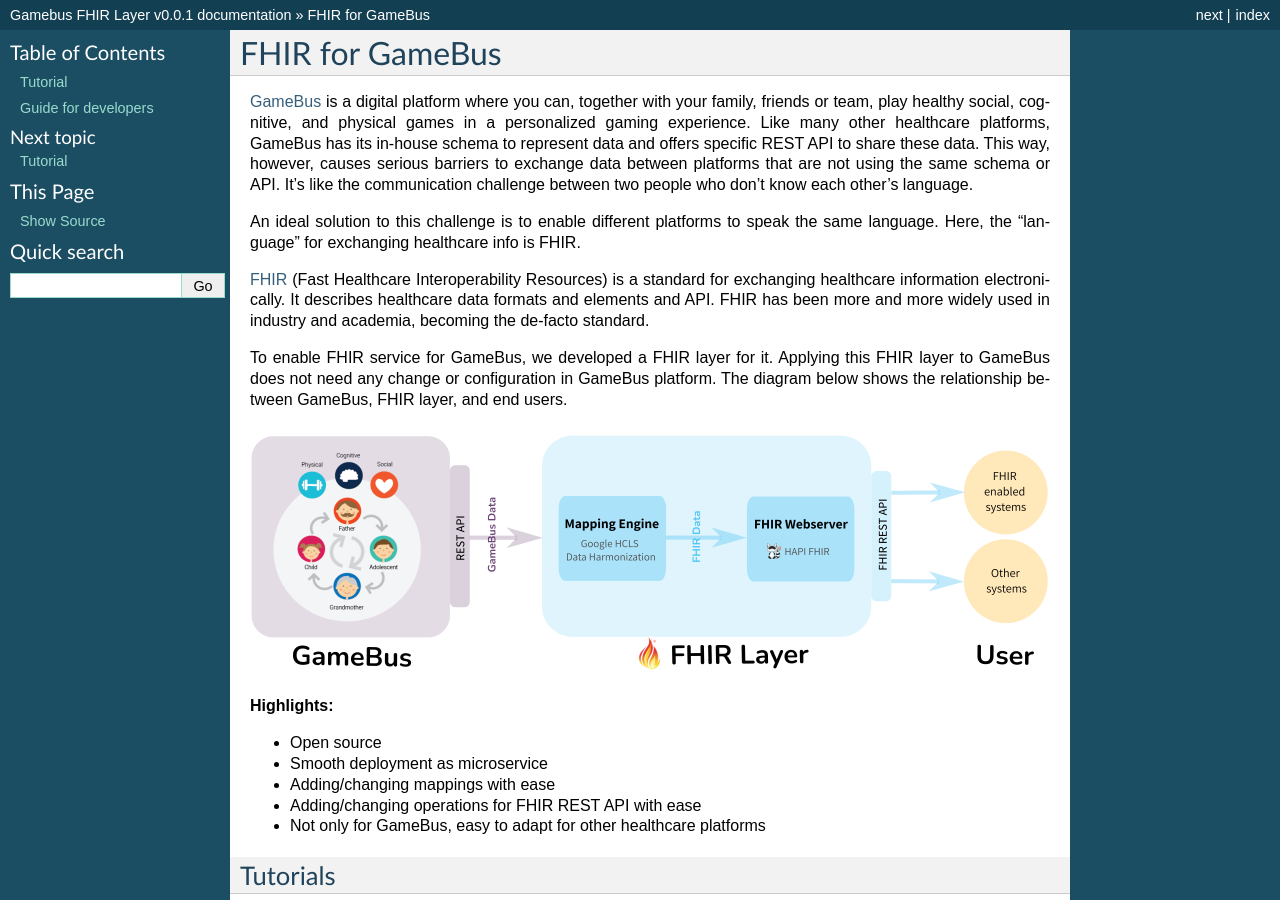
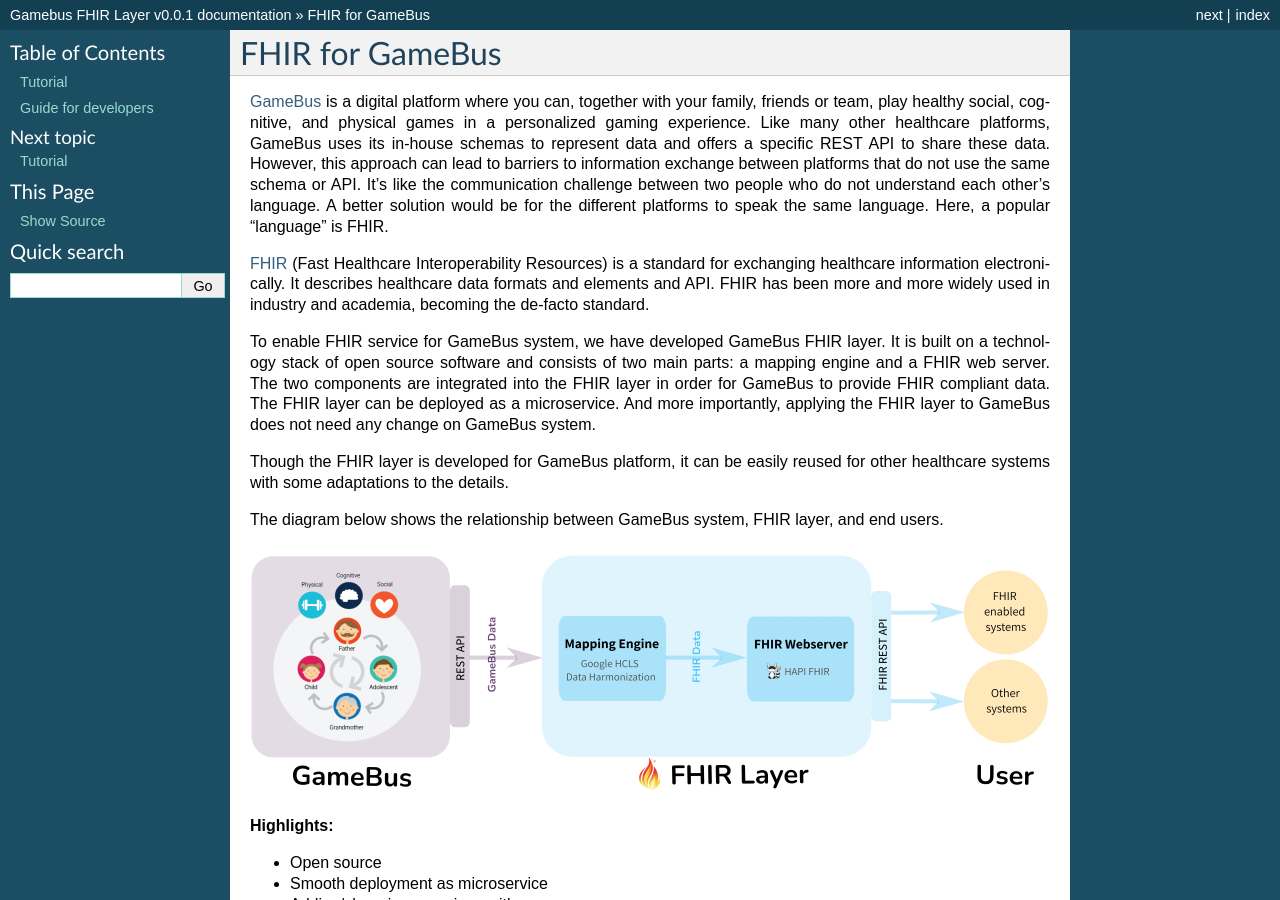
Before and after one commit to nwo-strap/gamebus-fhir-layer, a Sphinx documentation site: the page built from docs/source/index.rst, in a window 1280 px wide and 900 px high. Built offline with Sphinx 7.4.7, drawn with Linux system fonts in a browser that asks for light colours.

Commit message:
docs: update introduction

```diff
--- a/docs/source/index.rst
+++ b/docs/source/index.rst
@@ -3,24 +3,30 @@
 
 `GameBus`_ is a digital platform where you can, together with your family, friends
 or team, play healthy social, cognitive, and physical games in a personalized gaming experience.
-Like many other healthcare platforms, GameBus has its in-house schema to
-represent data and offers specific REST API to share these data.
-This way, however, causes serious barriers to exchange data between platforms
-that are not using the same schema or API. It’s like the communication challenge
-between two people who don’t know each other’s language.
-
-An ideal solution to this challenge is to enable different platforms to speak the
-same language. Here, the “language” for exchanging healthcare info is FHIR.
+Like many other healthcare platforms, GameBus uses its in-house schemas to
+represent data and offers a specific REST API to share these data.
+However, this approach can lead to barriers to information exchange between
+platforms that do not use the same schema or API. It’s like the communication
+challenge between two people who do not understand each other’s language.
+A better solution would be for the different platforms to speak the same language.
+Here, a popular “language” is FHIR.
 
 `FHIR`_ (Fast Healthcare Interoperability Resources) is a standard for exchanging
 healthcare information electronically. It describes healthcare data formats and
 elements and API. FHIR has been more and more widely used in industry and
 academia, becoming the de-facto standard.
 
-To enable FHIR service for GameBus, we developed a FHIR layer for it.
-Applying this FHIR layer to GameBus does not need any change or configuration
-in GameBus platform. The diagram below shows the relationship between GameBus,
-FHIR layer, and end users.
+To enable FHIR service for GameBus system, we have developed GameBus FHIR layer.
+It is built on a technology stack of open source software and consists of two
+main parts: a mapping engine and a FHIR web server. The two components are
+integrated into the FHIR layer in order for GameBus to provide FHIR compliant data.
+The FHIR layer can be deployed as a microservice. And more importantly, applying
+the FHIR layer to GameBus does not need any change on GameBus system.
+
+Though the FHIR layer is developed for GameBus platform, it can be easily reused
+for other healthcare systems with some adaptations to the details.
+
+The diagram below shows the relationship between GameBus system, FHIR layer, and end users.
 
 .. image:: image/architecture.png
   :width: 800
--- a/docs/source/tutorial1_install.rst
+++ b/docs/source/tutorial1_install.rst
@@ -2,7 +2,7 @@
 ============
 
 Note for Mac users
---------
+------------------
 
 Mac with Apple silicon (e.g. M1, M2 cpu) is not supported
 
```
